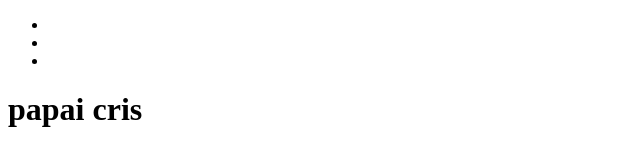
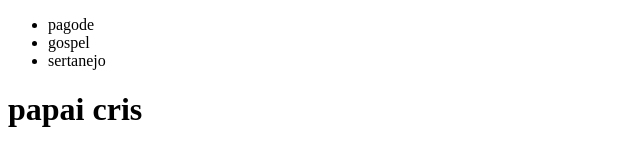
Before and after one commit to Arthur7714/GABIGOL, a plain HTML site: page index.html in a window 1280 px wide. Shown: the whole page, without its empty margins (0-640 px from the left). Drawn offline with Linux system fonts and the light colour scheme.

Commit message:
nmcnb bvjb

```diff
--- a/index.html
+++ b/index.html
@@ -8,9 +8,9 @@
 <body>
     <HEader>
         <UL>
-            <li></li>
-            <li></li>
-            <li></li>
+            <li>pagode</li>
+            <li>gospel</li>
+            <li>sertanejo</li>
         </UL>
     </HEader>
    <h1>papai cris</h1>
```
